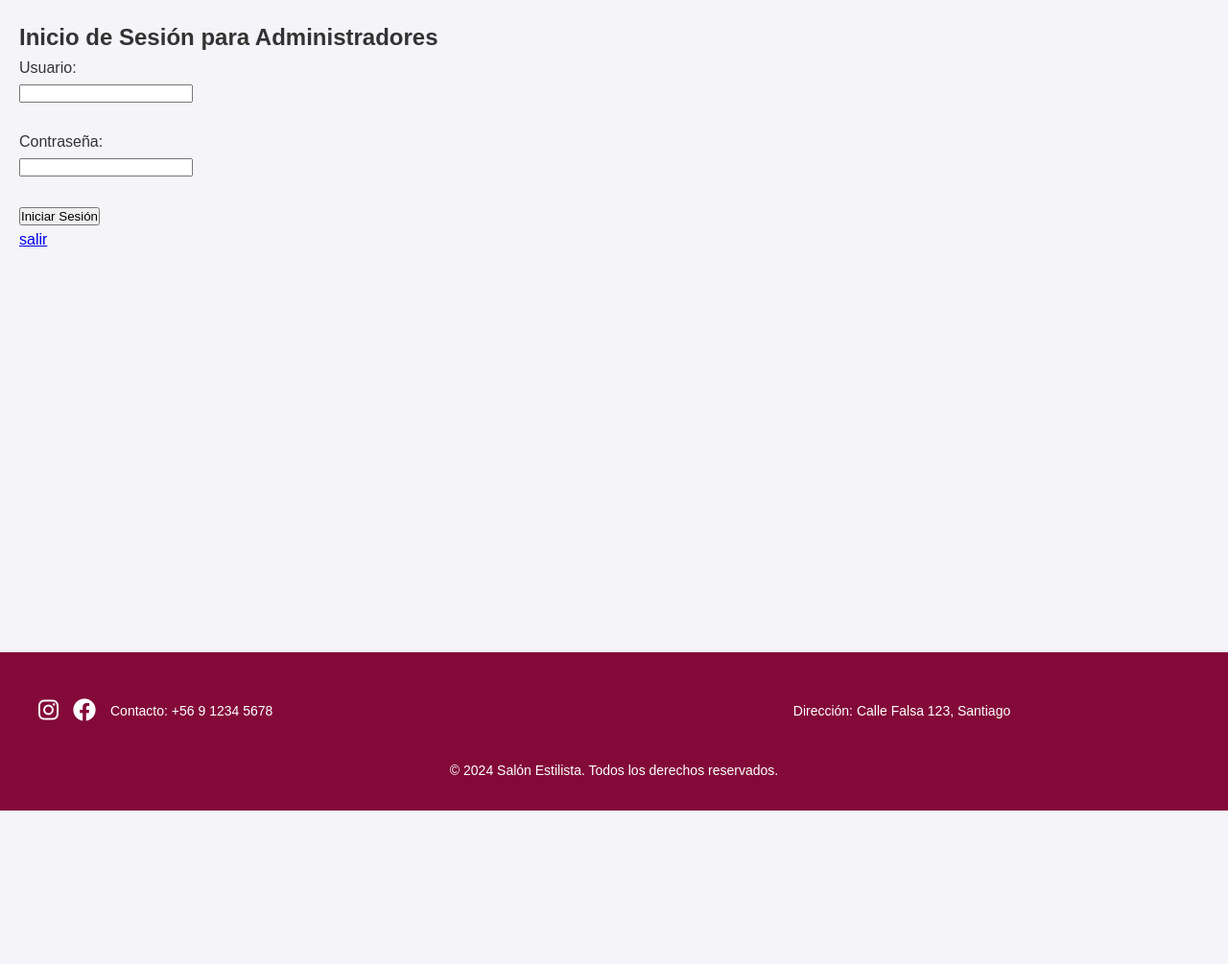
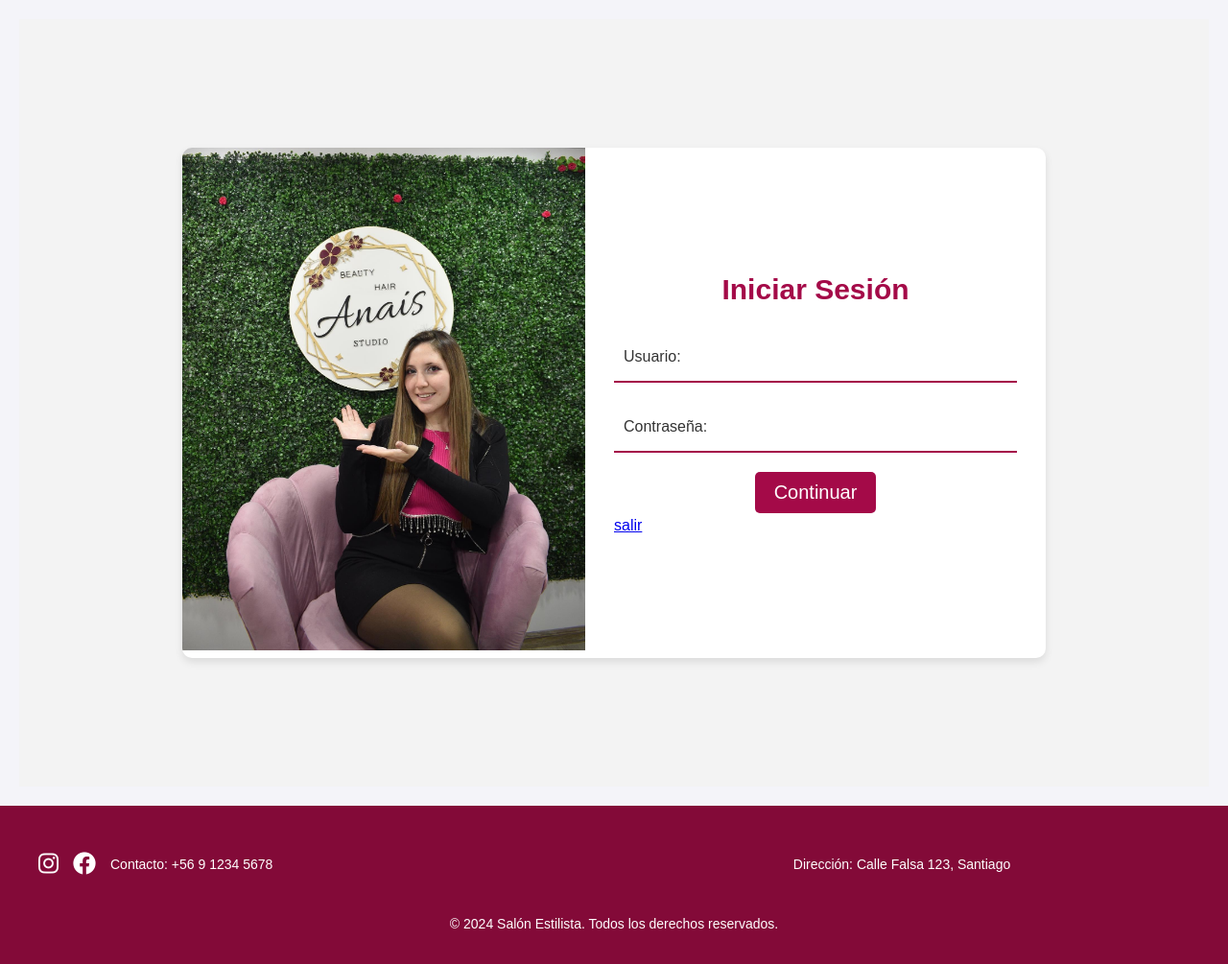
Before and after one commit to AllanManP/Reservo, a Flask app: page /admin_login in a window 1280 px wide. Shown: the part 159-1164 px from the top of the page at 96% size. Before the commit the page ends 1004 px from the top, so only its background shows below. Run offline with Flask 3, Linux system fonts and the light colour scheme; some web fonts are replaced.

```diff
--- a/app.py
+++ b/app.py
@@ -504,7 +504,6 @@ def admin_login():
     if request.method == 'POST':
         username = request.form['username']
         password = request.form['password']
-
         # Validar credenciales
         valid, result = validate_login(username, password)
 
@@ -540,6 +539,10 @@ def stylist_dashboard():
         return redirect(url_for('admin_login'))
     return "¡Bienvenido, Estilista! Tienes acceso restringido."
 
+@app.route('/admin_salir')
+def admin_salir():
+    cerrar_sesion()
+    return render_template('admin_login.html')
 
 @app.route('/admin/generar_disponibilidad', methods=['GET', 'POST'])
 def generar_disponibilidad():
--- /dev/null
+++ b/para_ejecutar.txt
@@ -0,0 +1,4 @@
+Primero creamos y reemplazamos el venv actual
+Luego activamos el venv creado con ".\venv\Scripts\activate"
+Instalamos todas las dependencias "pip install requirements.txt"
+Para activar el servidor debemos ejecutar "python app.py"
--- a/templates/admin_login.html
+++ b/templates/admin_login.html
@@ -6,20 +6,33 @@
 {% endblock %}
 
 {% block content %}
-<main>
-    <h2>Inicio de Sesión para Administradores</h2>
-    <form method="POST" action="{{ url_for('admin_login') }}">
-        <label for="username">Usuario:</label><br>
-        <input type="text" id="username" name="username" required><br><br>
-
-        <label for="password">Contraseña:</label><br>
-        <input type="password" id="password" name="password" required><br><br>
-
-        <input type="submit" value="Iniciar Sesión">
-    </form>
-    <a href="/salir">salir</a>
-    {% if error %}
-    <p style="color:red;">{{ error }}</p>
-    {% endif %}
-</main>
+<body>
+    <div class="login">
+        <div class="login__content">
+            <div class="login__img">
+                <img src="{{ url_for('static', filename='img/carrusel1.JPG') }}" alt="">
+            </div>
+            <div class="login__forms">
+                <form action="{{ url_for('admin_login') }}" method="POST" class="login__form">
+                    <h1 class="login__title">Iniciar Sesión</h1>
+                    <div class="login__box">
+                        <i class='bx bx-user login__icon'></i>
+                        <label for="username">Usuario:</label>
+                        <input type="text" class="login__input" id="username" name="username" required>
+                    </div>
+                    <div class="login__box">
+                        <i class='bx bx-user login__icon'></i>
+                        <label for="password">Contraseña:</label><br>
+                        <input type="password" class="login__input" id="password" name="password" required>
+                    </div>
+                    <center><button type="submit" class="login__button">Continuar</button></center>
+                </form>
+                <a href="/admin_salir">salir</a>
+                {% if error %}
+                <p style="color:red;">{{ error }}</p>
+                {% endif %}
+            </div>
+        </div>
+    </div>
+</body>
 {% endblock %}
```
